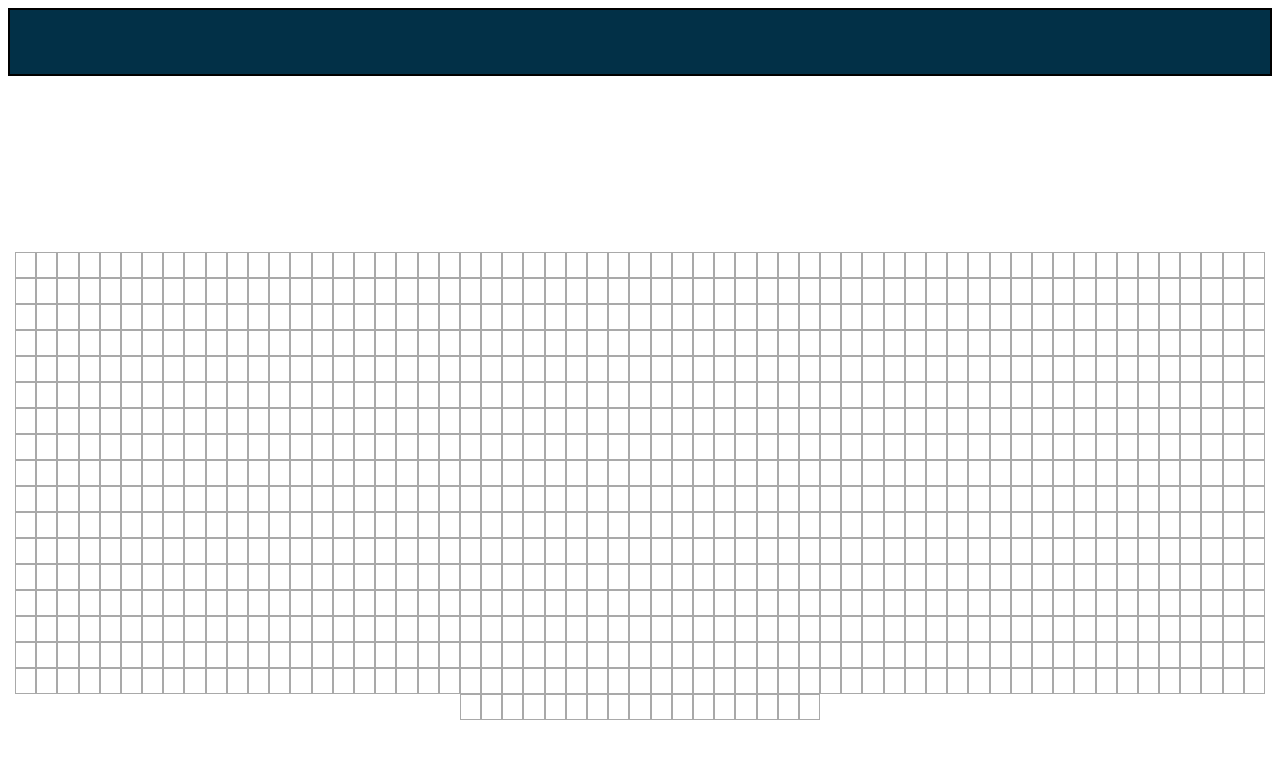
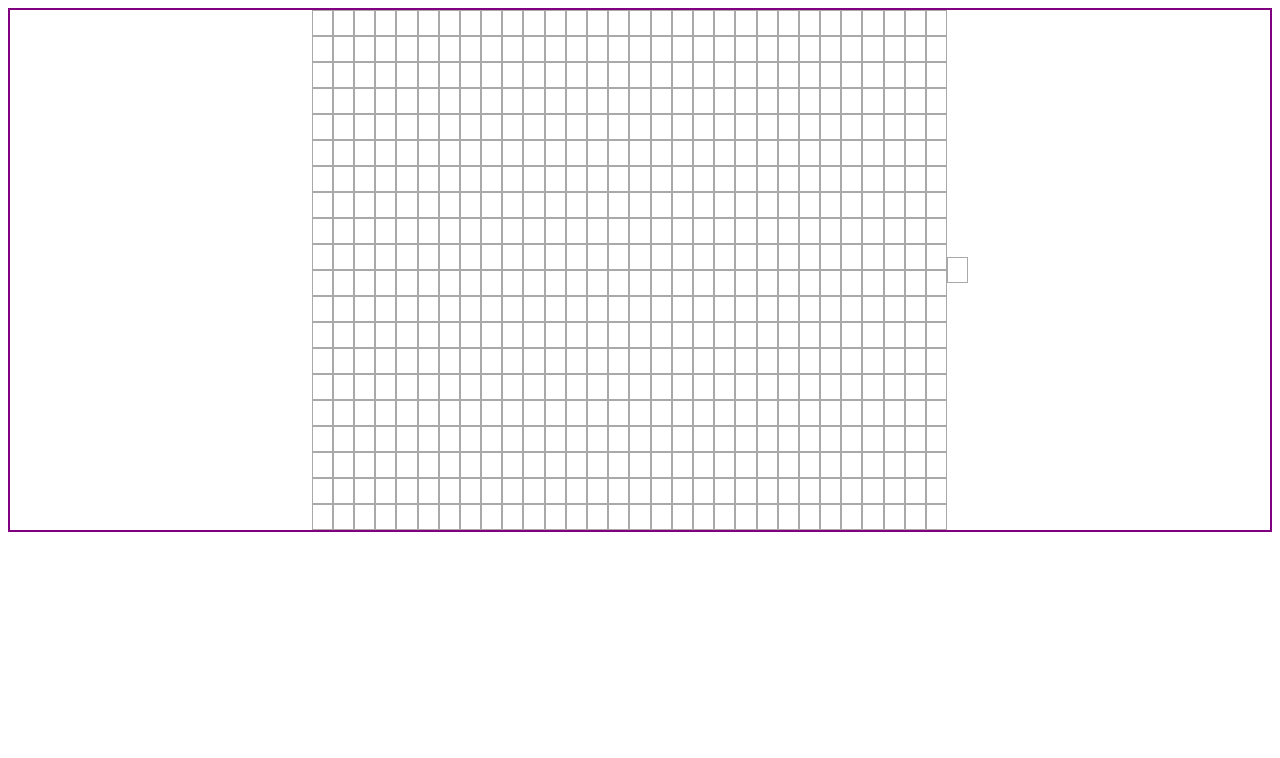
Before and after one commit to gagedoug13/pathfinder, a React (Create React App) app: page / in a window 1280 px wide. Shown: the top 758 px of the page. Built offline with nearby package versions, Linux system fonts and the light colour scheme.

Commit message:
deleted un-needed components and moved state to Main component

```diff
--- a/src/components/FullGrid.js
+++ /dev/null
@@ -1,10 +0,0 @@
-import React from 'react'
-import GridContainer from './GridContainer'
-
-export default function FullGrid() {
-    return (
-        <div className='fullGrid'>
-            <GridContainer />
-        </div>
-    )
-}
--- a/src/components/Grid.js
+++ /dev/null
@@ -1,8 +0,0 @@
-import React from 'react'
-
-export default function Grid(props) {
-    return (
-        <div id={`block${props.counter}`} className='grid'>
-        </div>
-    )
-}
--- a/src/components/GridContainer.js
+++ /dev/null
@@ -1,38 +0,0 @@
-import React, { Component } from 'react'
-import Grid from './Grid'
-
-class GridContainer extends Component {
-    constructor(props) {
-        super(props);
-        this.state = {
-            nodes: []
-        };
-      }
-
-    componentDidMount() {
-        const nodes = []
-        for (let row=0; row<20; row++) {
-            nodes.push(0)
-            for (let col=0; col<50; col++) {
-                nodes.push(0)
-            }
-        }
-        this.setState({
-            nodes: nodes
-        })
-    }
-    counter = 0
-   render() {
-       return this.state.nodes.map(x => {
-        this.counter++
-        return  (
-            <div className='gridContainer'>
-                <Grid counter={this.counter} nodes={this.state.nodes}/>
-            </div>
-        )
-    })
-   }
-
-}
-
-export default GridContainer;
--- a/src/components/Main.js
+++ b/src/components/Main.js
@@ -1,14 +1,57 @@
-import React from 'react'
-import FullGrid from './FullGrid'
-import Nav from './Nav'
-import NodeOptions from './NodeOptions'
+import React, { Component } from 'react'
+import Node from './Node'
+// import FullGrid from './FullGrid'
+// import Nav from './Nav'
+// import NodeOptions from './NodeOptions'
+class Main extends Component {
+    constructor(props) {
+        super(props);
+        this.state = {
+            nodes: []
+        };
+      }
 
-export default function Main(props) {
-    return (
-        <div className='main'>
-            <Nav />
-            <NodeOptions />
-            <FullGrid />
-        </div>
-    )
+    componentDidMount() {
+        const nodes = []
+        for (let row=0; row<30; row++) {
+            const currentRow = []
+            for (let col=0; col<20; col++) {
+                const currentNode = {
+                    col,
+                    row,
+                    isStart: row === 10 && col === 5,
+                    isFinish: row === 10 && col === 45,
+
+                }
+                currentRow.push(currentNode)
+            }
+            nodes.push(currentRow)
+        }
+        this.setState({
+            nodes: nodes
+        })
+    }
+    counter = 0
+   render() {
+       const nodes = this.state.nodes
+        return  (
+            <div className='grid'>
+                {nodes.map((row, rowId) => {
+                    return (
+                        <div className='nodesContainer'>
+                            {row.map((node, nodeId) => {
+                                return (
+                                    <Node />
+                                )
+                            })}
+                        </div>
+                    )
+                })}
+                <Node counter={this.counter} nodes={this.state.nodes}/>
+            </div>
+        )
+   }
+
 }
+
+export default Main;
--- /dev/null
+++ b/src/components/Node.js
@@ -0,0 +1,8 @@
+import React from 'react'
+
+export default function Nodes(props) {
+    return (
+        <div id={`block${props.counter}`} className='node'>
+        </div>
+    )
+}
--- a/src/index.css
+++ b/src/index.css
@@ -1,12 +1,14 @@
-/* .main { */
-  /* height: 60vh; */
-  /* width: 98vw; */
-  /* display: flex; */
-  /* align-items: center;
-  justify-content: center; */
-  /* flex-flow: wrap; */
-  /* border: 2px solid purple; */
-/* } */
+.grid{
+  /* height: 70vh;  */
+  /* width: 98vw;  */
+  display: flex;
+  align-items: center;
+  justify-content: center;
+  flex-flow: wrap;
+  border: 2px solid purple;
+}
+
+
 
 /* .gridContainer {
   height: 50vh;
@@ -14,7 +16,7 @@
   border: 2px solid black;
 } */
 
-.grid {
+.node {
   height: 3vh;
   width: 1.5vw;
   border: 1.3px solid darkgray;
```
